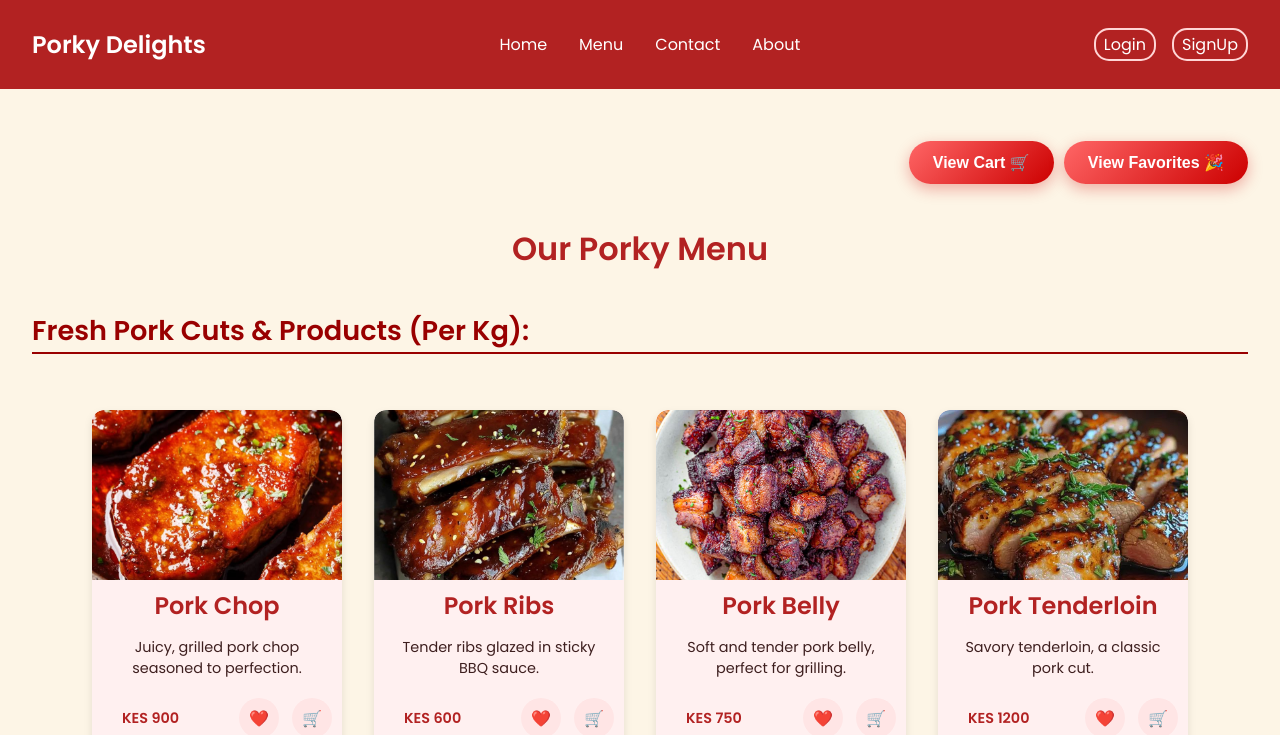
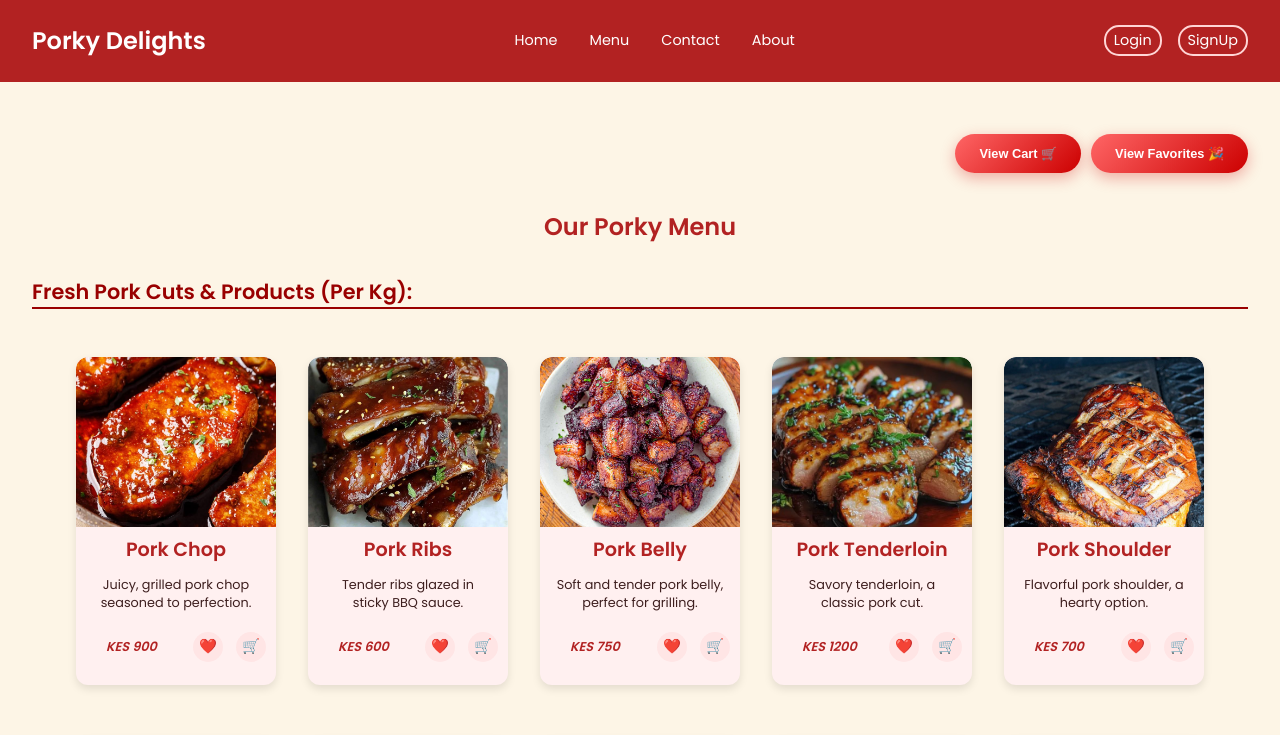
Before and after one commit to CarlosBavon/PorkyDelights, a React (Create React App) app: page /menu in a window 1280 px wide. Shown: the top 735 px of the page. Built offline with nearby package versions, Linux system fonts and the light colour scheme.

Commit message:
Changing font size

```diff
--- a/src/index.css
+++ b/src/index.css
@@ -4,6 +4,23 @@ body {
   -webkit-font-smoothing: antialiased;
   -moz-osx-font-smoothing: grayscale;
   cursor: url(cursor.png), auto;
+  font-size: 0.9rem;
+}
+
+
+::-webkit-scrollbar {
+  width: 10px;
+}
+
+/* Track */
+::-webkit-scrollbar-track {
+  box-shadow: inset 0 0 5px grey;
+}
+
+/* Handle */
+::-webkit-scrollbar-thumb {
+  background: red;
+  border-radius: 10px;
 }
 
 
--- a/src/styles/Home.css
+++ b/src/styles/Home.css
@@ -13,7 +13,7 @@
 }
 
 .overlay {
-  background-color: rgba(0, 0, 0, 0.45); /* blur overlay */
+  background-color: rgba(0, 0, 0, 0.45);
   backdrop-filter: blur(2px);
   padding: 2rem;
   text-align: center;
@@ -22,12 +22,12 @@
 }
 
 .overlay h1 {
-  font-size: 3rem;
+  font-size: 2rem;
   margin-bottom: 1rem;
 }
 
 .overlay p {
-  font-size: 1.3rem;
+  font-size: 1rem;
 }
 
 .cta-btn {
@@ -35,7 +35,7 @@
   background-color: #b22222;
   color: #fff;
   padding: 0.8rem 1.5rem;
-  font-size: 1rem;
+  font-size: 0.8rem;
   border: none;
   border-radius: 30px;
   cursor: url(../pointer.png), pointer;
@@ -87,7 +87,7 @@
 
 @media (max-width: 768px) {
   .overlay h1 {
-    font-size: 2rem;
+    font-size: 1.8rem;
   }
 
   .overlay p {
--- a/src/styles/Menu.css
+++ b/src/styles/Menu.css
@@ -9,6 +9,7 @@
 .menu-page h1 {
   margin-bottom: 2rem;
   color: #b22222;
+  font-size: 1.5rem;
 }
 
 .menu-grid {
@@ -20,7 +21,7 @@
 
 .menu-card {
   background: #fff0f0;
-  width: 250px;
+  width: 200px;
   border-radius: 12px;
   box-shadow: 0 4px 8px rgba(0,0,0,0.1);
   transition: transform 0.3s ease;
@@ -42,11 +43,12 @@
 .menu-card h2 {
   margin: 0.5rem 0 0;
   color: #b22222;
+  font-size: 1.2rem;
 }
 
 .menu-card p {
   padding: 0 1rem;
-  font-size: 0.9rem;
+  font-size: 0.8rem;
 }
 
 .menu-buttons {
@@ -58,6 +60,7 @@
 .price {
   color: #b22222;
   margin-left: 14px;
+  font-style: italic;
 }
 
 .menu-price {
@@ -70,6 +73,7 @@
 .cart-btn,
 .favorites-btn {
   text-decoration: none;
+  cursor: url(../pointer.png), pointer;
 }
 
 .view-cart-btn,
@@ -79,7 +83,7 @@
   padding: 12px 24px;
   border: none;
   border-radius: 30px;
-  font-size: 1rem;
+  font-size: 0.8rem;
   font-weight: bold;
   cursor: url(../pointer.png), pointer;
   box-shadow: 0 5px 15px rgba(204, 0, 0, 0.3);
@@ -101,9 +105,9 @@
   background-color: #ffe5e5;
   border: none;
   border-radius: 50%;
-  font-size: 1rem;
-  width: 40px;
-  height: 40px;
+  font-size: 0.9rem;
+  width: 30px;
+  height: 30px;
   cursor: url(../pointer.png), pointer;
   transition: background 0.3s;
   display: flex;
@@ -119,7 +123,7 @@
 
 h4 {
   text-align: left;
-  font-size: 1.7rem;
+  font-size: 1.3rem;
   color: #990000;
   border-bottom: 2px solid #990000;
 }
```
